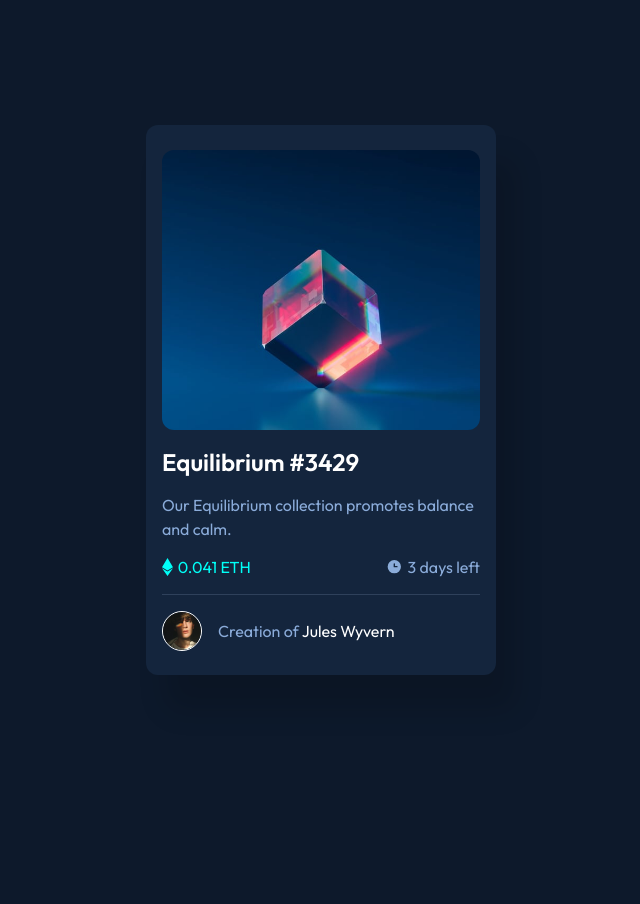
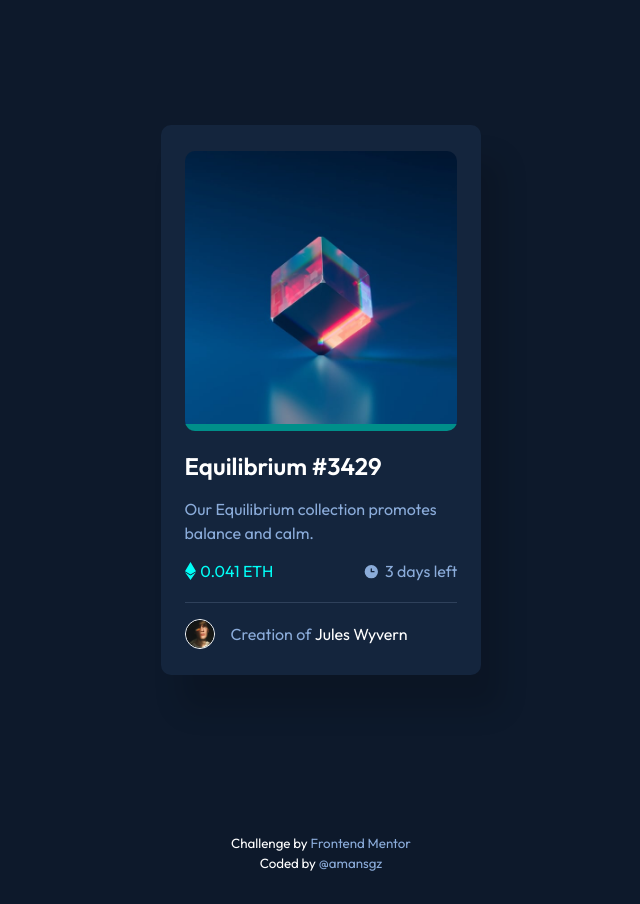
Before and after one commit to amansgz/css-nft-preview-card, a plain HTML site: page index.html in a window 1280 px wide. Shown: the whole page, without its empty margins (319-959 px from the left). Before the commit the page ends 800 px from the top, so only its background shows below. Drawn offline with Linux system fonts and the light colour scheme.

Commit message:
Update naming classes and styles

```diff
--- a/index.html
+++ b/index.html
@@ -9,54 +9,72 @@
   <link rel="preconnect" href="https://fonts.googleapis.com">
   <link rel="preconnect" href="https://fonts.gstatic.com" crossorigin>
   <link href="https://fonts.googleapis.com/css2?family=Outfit:wght@300;400;600&display=swap" rel="stylesheet">
+  <!-- STYLES -->
   <link rel="stylesheet" href="./styles/style.css">
   <title>Frontend Mentor | Nft Preview Card Component</title>
 </head>
 <body>
   <main>
     <article class= "card">
-      <div class= "image-container"></div>
+      <div class= "card__image"></div>
       <div>
         <h1>
-          <a href="#" class= "title-link">
+          <a href="#" class= "card__title">
             Equilibrium #3429
           </a>
         </h1>
-        <p class= "card-text">
+        <p class= "card__text">
           Our Equilibrium collection promotes balance and calm.
         </p>
-        <div class= "card-details-icons">
-          <div>
+        <div class= "card__current__states">
+          <div class= "state__ethereum">
             <img
               src= "./styles/images/icon-ethereum.svg"
               alt="icon ethereum">
-            <span class= "ethereum-number">0.041 ETH</span>
+            <span>
+              0.041 ETH
+            </span>
           </div>
-          <div>
+          <div class= "state__days__left">
             <img
               src= "./styles/images/icon-clock.svg"
               alt= "icon clock">
-            <span class= "left-days"
-              >3 days left
+            <span>
+              3 days left
             </span>
           </div>
         </div>
       </div>
 
-      <footer class= "card-footer">
+      <footer class= "card__footer">
+        <div class= "card__footer__attribution">
           <img
-          class= "avatar-image"
             src= "./styles/images/image-avatar.png"
             alt= "avatar Jules Wyvern">
           <p>
             Creation of
-          <a href="#"
-            class= "name-link">
+            <a href="#">
               Jules Wyvern
             </a>
           </p>
+        </div>
       </footer>
     </article>
+
   </main>
+  <footer class= "footer">
+    <small class= "footer__attribution">
+      Challenge by
+      <a href= "https://www.frontendmentor.io?ref=challenge"
+        target= "_blank">
+        Frontend Mentor
+      </a><br>
+      Coded by
+      <a href= "https://github.com/amansgz"
+        target= "_blank">
+        @amansgz
+      </a>
+    </small>
+  </footer>
 </body>
 </html>
--- a/styles/style.css
+++ b/styles/style.css
@@ -1,10 +1,11 @@
 :root {
   --soft-blue: hsl(215, 51%, 70%);
   --cyan: hsl(178, 100%, 50%);
-  --very-dark-blue: hsl(217, 54%, 11%); /*  (main BG) */
-  --dark-blue: hsl(216, 50%, 16%); /*  (card BG) */
-  --blue: hsl(215, 32%, 27%); /* (line) */
+  --very-dark-blue: hsl(217, 54%, 11%);
+  --dark-blue: hsl(216, 50%, 16%);
+  --blue: hsl(215, 32%, 27%);
   --white: hsl(0, 0%, 100%);
+  --clr-background-image: hsl(178, 100%, 28%);
 }
 * {
   padding: 0;
@@ -16,91 +17,118 @@ html {
 }
 body {
   display: flex;
-  justify-content: center;
-  align-items: center;
-  min-height: 100vh;
+  flex-direction: column;
+  min-height: 100%;
   font-family: 'Outfit', sans-serif;
   background-color: var(--very-dark-blue);
 }
+main {
+  display: grid;
+  place-content: center;
+  height: 100vh;
+}
+/*************************
+  ARTICLE CARD
+**************************/
 .card {
   display: flex;
   flex-direction: column;
   justify-content: space-around;
   height: 550px;
-  width: min(90%, 350px);
-  max-width: 680px;
-  padding: 1rem;
+  padding: 1em 1.5em;
   margin: auto;
   background-color: var(--dark-blue);
   color: var(--soft-blue);
-  border-radius: 12px;
+  border-radius: 10px;
   box-shadow: 20px 35px 28px rgba(0, 0, 0, 0.15);
 }
-.image-container {
+.card__image {
   position: relative;
   width: 100%;
   height: 280px;
-  padding: 7rem 7.5rem;
+  padding: 7em 7em;
   background-image: url('./images/image-equilibrium.jpg');
   background-repeat: no-repeat;
   background-size: 100%;
-  background-color: hsl(178, 100%, 28%);
-  border-radius: 12px;
+  background-color: var(--clr-background-image);
+  border-radius: 10px;
+  transition: color 0.2s ease;
 }
-.title-link {
-  padding-top: 1rem;
+.card__image:hover,
+.card__image:focus-visible {
+  content: url(./images/icon-view.svg);
+  background-blend-mode: screen;
+  cursor: pointer;
+}
+.card__title {
   text-decoration: none;
   color: var(--white);
+  transition: color 0.2s ease;
 }
-.card-text {
-  padding: 1rem 0;
+.card__title:hover,
+.card__title:focus-visible {
+  color: var(--cyan);
+}
+.card__text {
+  width: 26ch;
+  margin: 1rem 0;
   line-height: 1.5;
 }
-.card-details-icons {
+.card__current__states {
   display: flex;
   justify-content: space-between;
   align-items: center;
 }
-.card-details-icons > div {
+.state__ethereum,
+.state__days__left {
   display: flex;
   align-items: center;
 }
-.ethereum-number {
+.state__ethereum span {
   margin-left: .3rem;
   color: var(--cyan);
 }
-.left-days {
+.state__days__left span {
   margin-left: .3rem;
 }
-.card-footer {
+.card__footer__attribution {
   display: flex;
   align-items: center;
-  padding-top: 1rem;
+  padding-top: 1em;
   border-top: 1px solid var(--blue);
 }
-.avatar-image {
+.card__footer__attribution img {
   display: block;
-  width: 40px;
+  width: 30px;
   margin-right: 1rem;
   border-radius: 50%;
   border: 1px solid var(--white);
 }
-.name-link {
+.card__footer__attribution p a {
+  font-size: 1rem;
   text-decoration: none;
   color: var(--white);
-}
-.title-link:hover,
-.title-link:focus,
-.name-link:hover,
-.name-link:focus {
-  color: var(--cyan);
   transition: color 0.2s ease;
 }
-@media screen and (min-width: 768px) {
-  .image-container:hover {
-    content: url(./images/icon-view.svg);
-    background-blend-mode: screen;
-    transition: color 0.2s ease;
-    cursor: pointer;
-  }
+.card__footer__attribution p a:hover,
+.card__footer__attribution p a:focus-visible {
+  color: var(--cyan);
 }
+/*************************
+  FOOTER
+**************************/
+.footer {
+  margin-top: auto;
+  padding: 2em;
+  text-align: center;
+  color: var(--white);
+}
+.footer__attribution a {
+  text-decoration: none;
+  color: var(--soft-blue);
+  transition: color .1s ease;
+}
+.footer__attribution a:hover,
+.footer__attribution a:focus-visible {
+  color: var(--cyan);
+}
```
Lines whose indentation alone changed are shown as unchanged.
